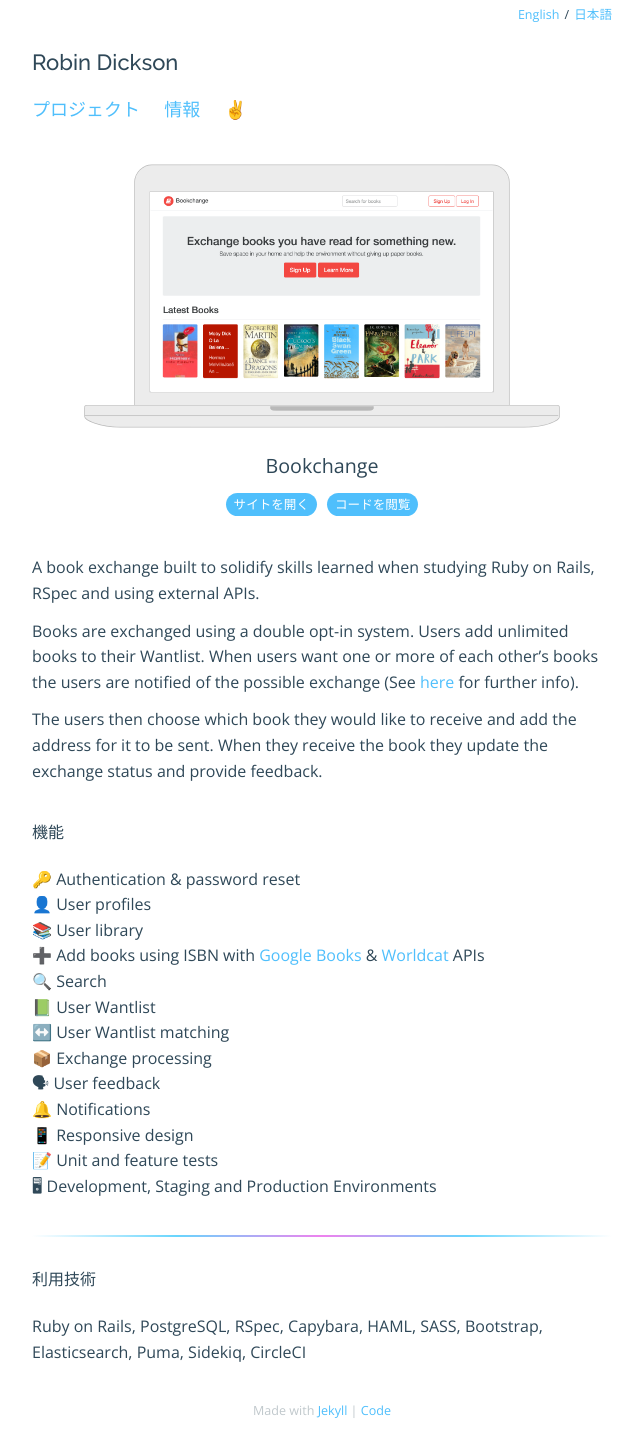
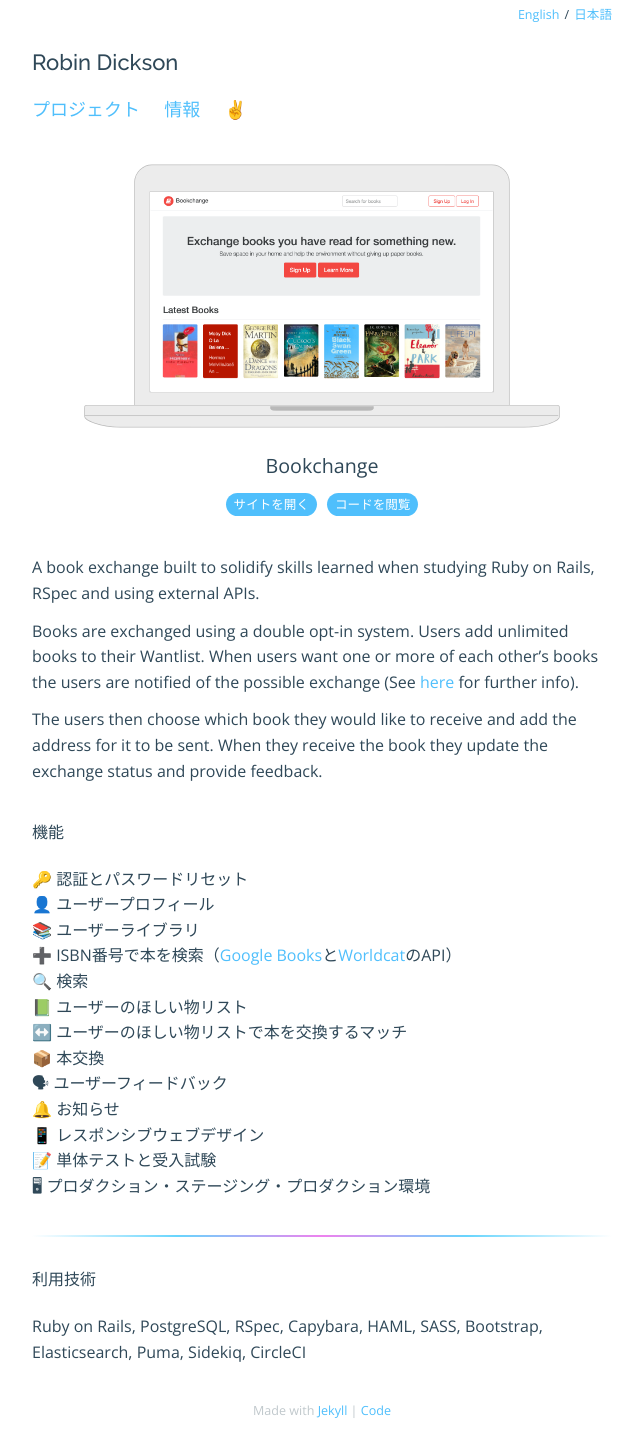
Before and after one commit to rbndickson/rbndickson.github.io, a Jekyll site: the page built from _projects/ja-bookchange.markdown, in a window 1280 px wide. Shown: the whole page, without its empty margins (318-961 px from the left). Built offline with Jekyll 4.4.1, drawn with Linux system fonts in a browser that asks for light colours.

Commit message:
feat: Add Japanese translations of project features

```diff
--- a/_projects/ja-bookchange.markdown
+++ b/_projects/ja-bookchange.markdown
@@ -20,19 +20,19 @@
 
 ## 機能
 
-🔑 Authentication & password reset
-👤 User profiles
-📚 User library
-➕ Add books using ISBN with <a href="https://developers.google.com/books/docs/v1/using">Google Books</a> & <a href="http://xisbn.worldcat.org/xisbnadmin/doc/api.htm">Worldcat</a> APIs
-🔍 Search
-📗 User Wantlist
-↔️ User Wantlist matching
-📦 Exchange processing
-🗣 User feedback
-🔔 Notifications
-📱 Responsive design
-📝 Unit and feature tests
-🖥 Development, Staging and Production Environments
+🔑 認証とパスワードリセット
+👤 ユーザープロフィール
+📚 ユーザーライブラリ
+➕ ISBN番号で本を検索（<a href="https://developers.google.com/books/docs/v1/using">Google Books</a>と<a href="http://xisbn.worldcat.org/xisbnadmin/doc/api.htm">Worldcat</a>のAPI）
+🔍 検索
+📗 ユーザーのほしい物リスト
+↔️ ユーザーのほしい物リストで本を交換するマッチ
+📦 本交換
+🗣 ユーザーフィードバック
+🔔 お知らせ
+📱 レスポンシブウェブデザイン
+📝 単体テストと受入試験
+🖥 プロダクション・ステージング・プロダクション環境
 
 ---
 
```
Also changed, not shown: _projects/ja-emoji-flashcards.markdown (+10 -8 lines), _projects/ja-readable.markdown (+5 -5 lines), _projects/ja-udacicards.markdown (+4 -4 lines), _projects/ja-yelq.markdown (+6 -6 lines).
